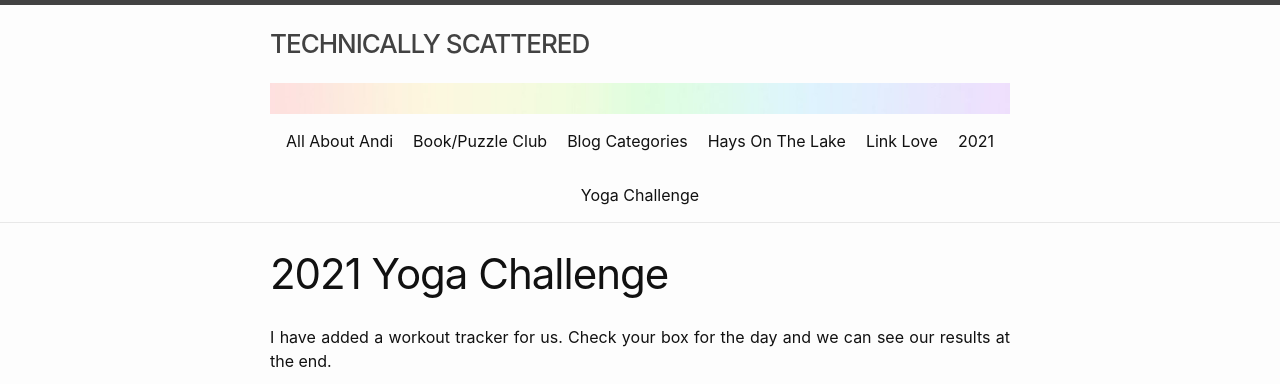
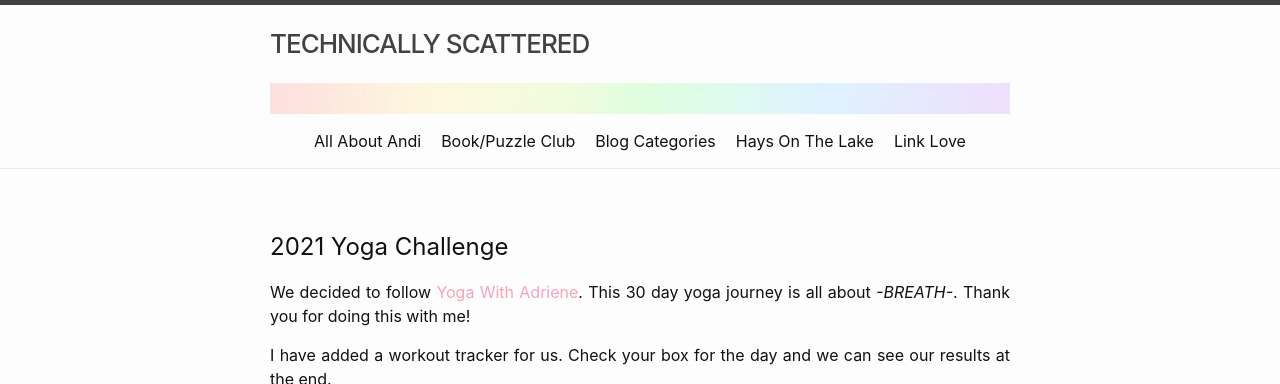
Before and after one commit to minihays/minihays.github.io, a Jekyll site: the page built from yoga.markdown, in a window 1280 px wide and 900 px high, cut to the strip 0-384 px from the top of the window. Built offline with Jekyll 4.4.1, drawn with Linux system fonts in a browser that asks for light colours; our own code applies the rules of GitHub Pages for plain Markdown files.

Commit message:
text changes, removed title

```diff
--- a/yoga.markdown
+++ b/yoga.markdown
@@ -1,7 +1,7 @@
----
-title: 2021 Yoga Challenge
-permalink: /yoga/
----
+<h1>2021 Yoga Challenge</h1>
+
+We decided to follow [Yoga With Adriene](http://www.yogawithadriene.com). This 30 day yoga journey is all about <i>-BREATH-</i>. Thank you for doing this with me!
+
 I have added a workout tracker for us. Check your box for the day and we can see our results at the end.
 
 <center><iframe src="https://docs.google.com/spreadsheets/d/1fzHIS9F3h7_Ye_u6GTZrP302NkpeiTNLZC8_MBYyOKE/edit?usp=sharing" width="100%" height="900"></iframe></center>
```
